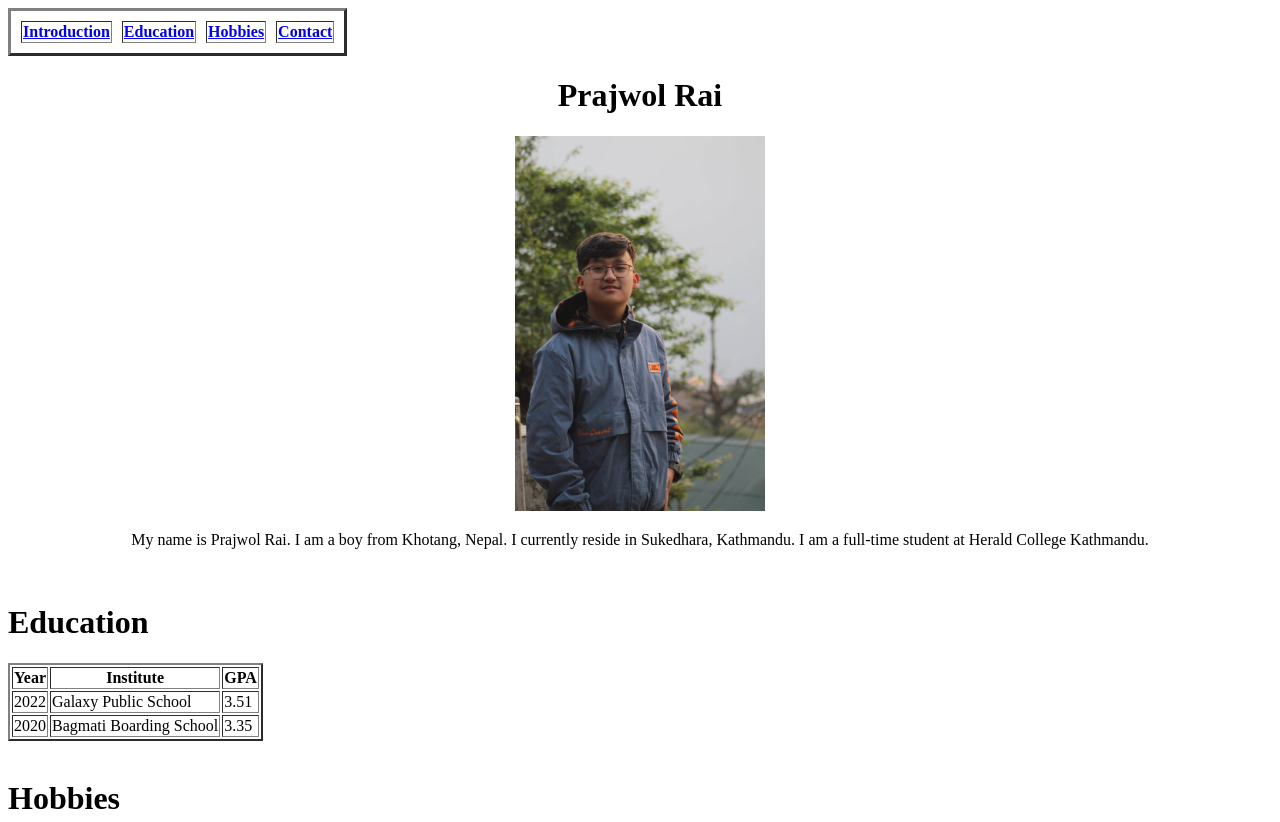
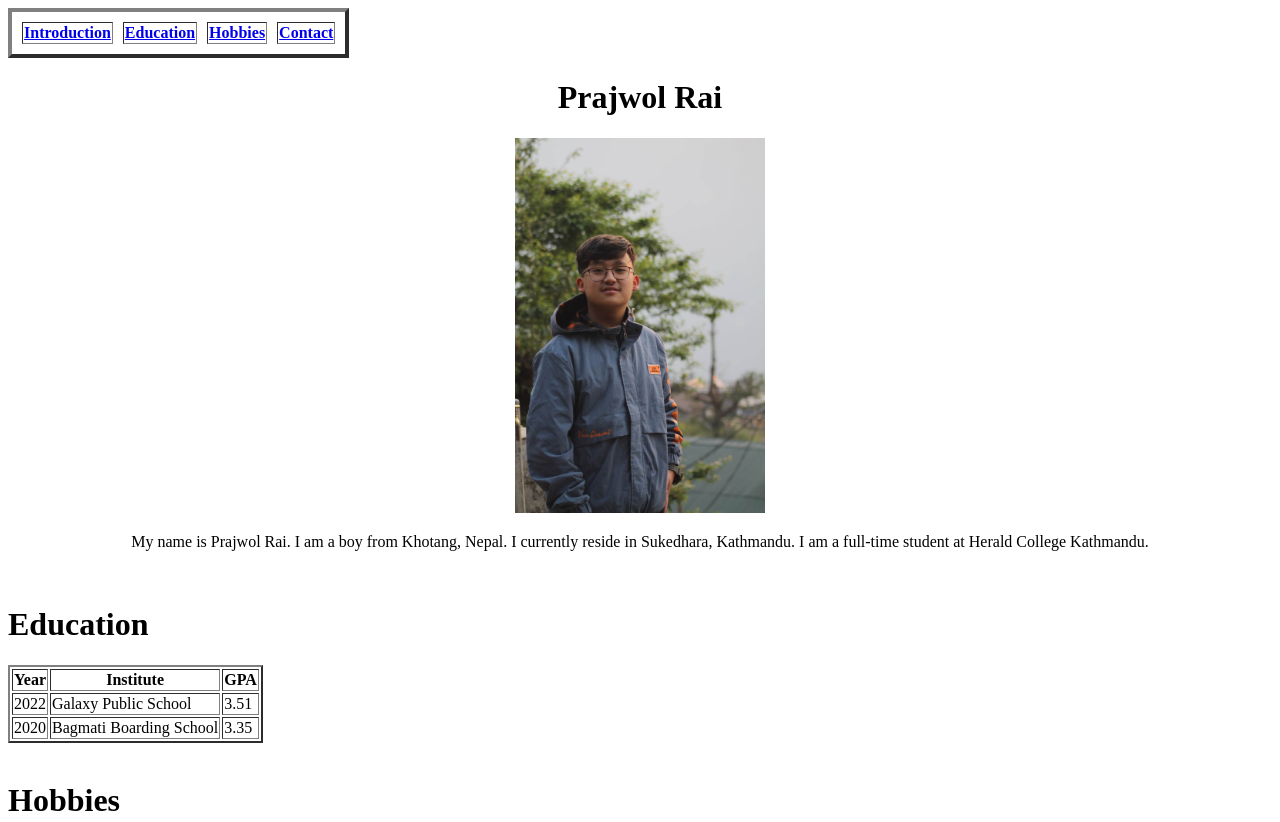
Before and after one commit to PrajwolGithub/PrajwolGithub.github.io, a plain HTML site: page week2/Exercise2.html in a window 1280 px wide. Shown: the top 822 px of the page. Drawn offline with Linux system fonts and the light colour scheme.

Commit message:
border changed

```diff
--- a/week2/Exercise2.html
+++ b/week2/Exercise2.html
@@ -23,7 +23,7 @@
      <body>
         <nav>
             <section>
-            <table border="3" cellspacing="10">
+            <table border="4" cellspacing="10">
                 <tr>
                     <th><a href="#Introduction">Introduction</a></th>
                     <th><a href="#Education">Education</a></th>
```
